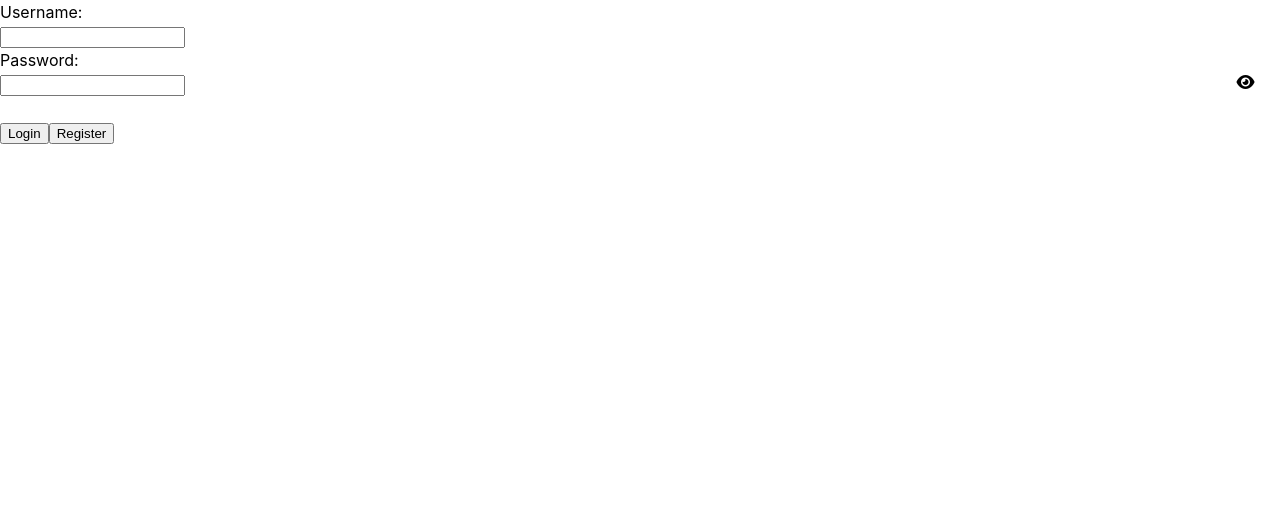
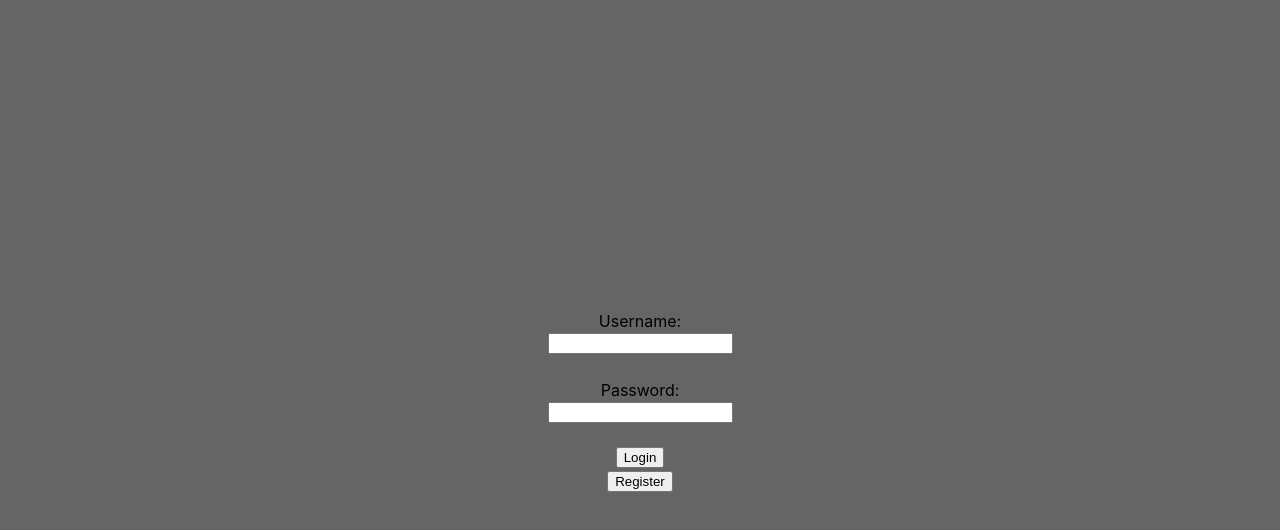
Before and after one commit to Furrj/MyFragranceBag, a React (Vite) app in the folder client/: page /login in a window 1280 px wide. Shown: the top 530 px of the page. Built offline with nearby package versions, Linux system fonts and the light colour scheme.

Commit message:
api login route error handling

```diff
--- a/client/src/index.css
+++ b/client/src/index.css
@@ -16,13 +16,6 @@
     box-sizing: border-box;
 }
 
-html {
-	height: 100%;
-
-	margin: 0;
-	padding: 0;
-}
-
 body {
     width: 100dvw;
     height: 100dvh;
@@ -34,25 +27,9 @@ body {
     -webkit-backdrop-filter: blur(1rem);
 
     font-size: 1rem;
-	color: black;
 }
 
 a:-webkit-any-link {
     text-decoration: none;
     color: inherit;
 }
-
-input[type="number"] {
-	text-decoration: none;
-	border-style: solid;
-	outline: none;
-	background: white;
-	border-radius: 5px;
-	width: 80px;
-	height: 30px;
-	color: black;
-	margin: 10px;
-}
-
-@media only screen and (max-width: 768px) {
-}
--- a/client/src/pages/App/App.module.scss
+++ b/client/src/pages/App/App.module.scss
@@ -2,7 +2,8 @@
 @import "../../styles/vars";
 
 .root {
-    @include full-size-view;
+    width: 100dvw;
+    min-height: 100dvh;
 
     @include flex-center;
 
--- a/client/src/pages/App/App.tsx
+++ b/client/src/pages/App/App.tsx
@@ -71,7 +71,7 @@ const App: React.FC = () => {
     }
 
     return (
-        <div className="root">
+        <div className={styles.root}>
             <div className={styles.appCont}>
                 {validationCompleted ? (
                     <Routes>
--- a/client/src/pages/Login/Login.module.css
+++ /dev/null
@@ -1,11 +0,0 @@
-.passwordBox {
-	position: relative;
-}
-
-.eye {
-	position: absolute;
-	top: 55%;
-	right: 2%;
-	cursor: pointer;
-	color: black;
-}
--- /dev/null
+++ b/client/src/pages/Login/Login.module.scss
@@ -0,0 +1,22 @@
+@import "../../styles/mixins";
+@import "../../styles/vars";
+
+.root {
+    @include full-size-percent;
+
+    @include flex-center;
+
+    .passwordBox {
+        @include flex-center;
+
+        position: relative;
+    }
+
+    .eye {
+        position: absolute;
+        top: 55%;
+        right: 2%;
+        cursor: pointer;
+        color: white;
+    }
+}
--- a/client/src/pages/Login/Login.tsx
+++ b/client/src/pages/Login/Login.tsx
@@ -1,6 +1,6 @@
 import React, { useState } from "react";
 import { useNavigate, NavigateFunction, Link } from "react-router-dom";
-import styles from "./Login.module.css";
+import styles from "./Login.module.scss";
 
 // Logic
 import { getUserDataFromAPIResponse } from "../../utils/DataHandlers.ts";
@@ -80,7 +80,7 @@ const LoginPage: React.FC<IProps> = ({
     };
 
     return (
-        <div className={styles.loginCont}>
+        <div className={styles.root}>
             <div>Username:</div>
             <input
                 type="text"
```
Also changed, not shown: client/package.json (+3 -6 lines), 2 other files (tests, documents, lock files or other folders). Lines whose indentation alone changed are shown as unchanged.
